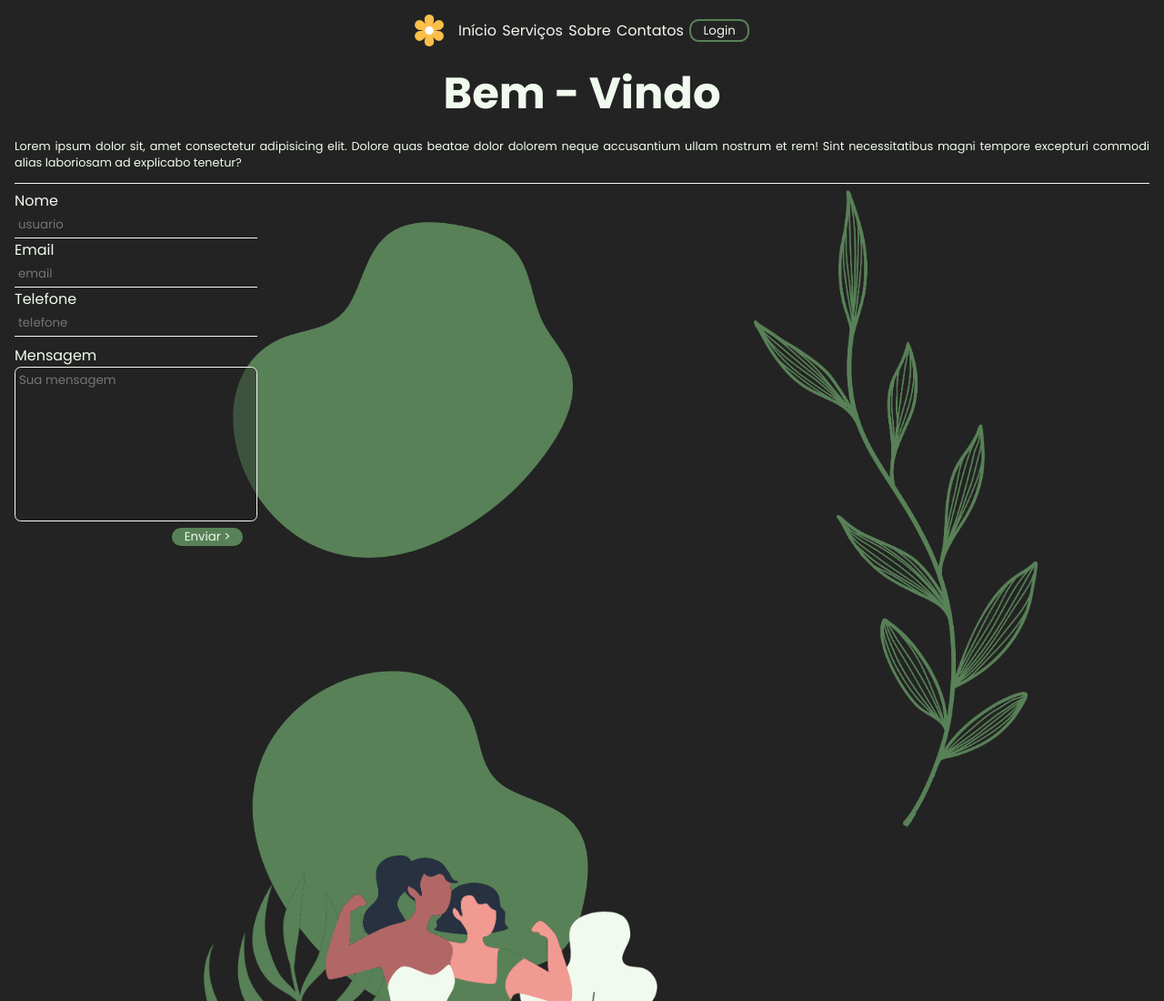
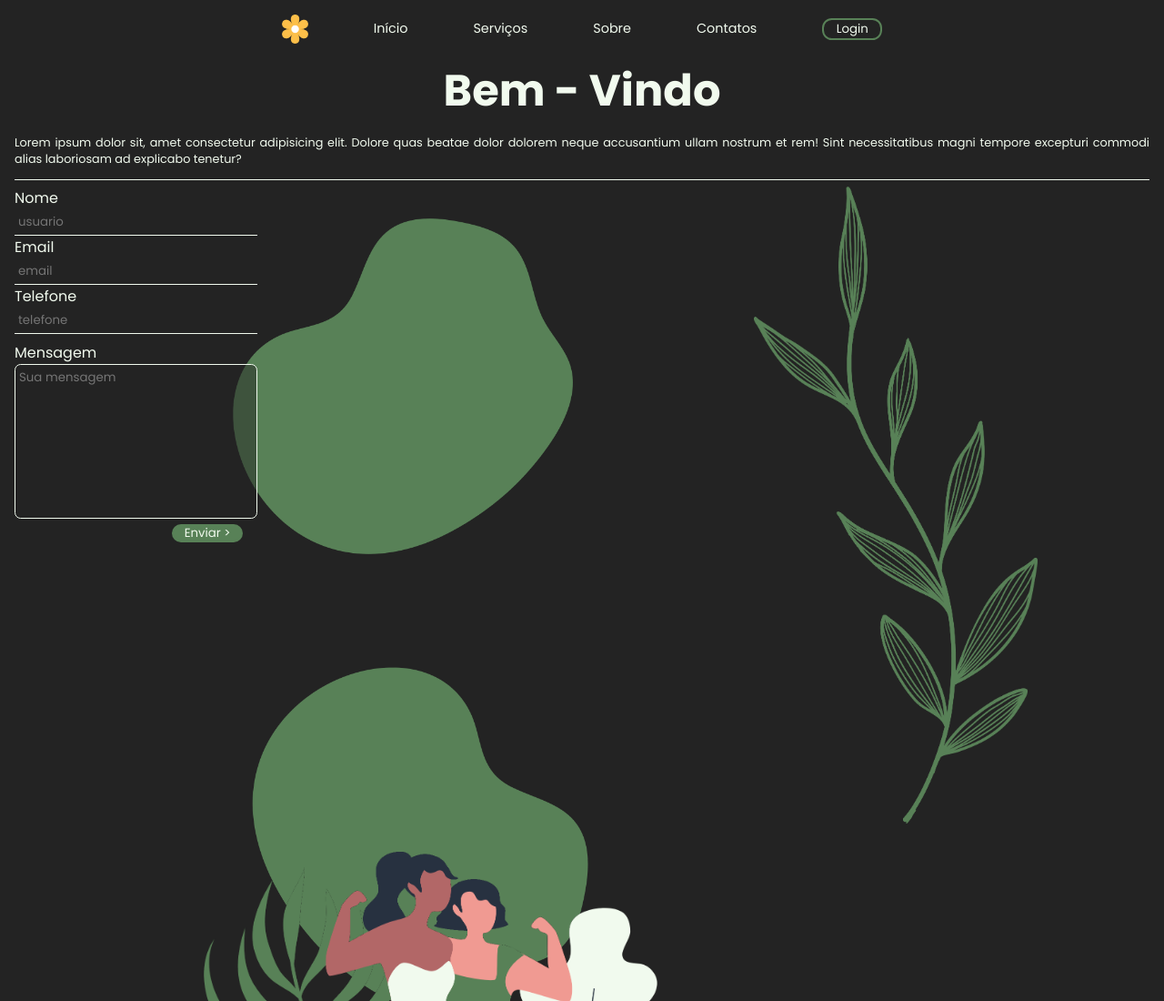
Before and after one commit to LukasNatanael/landing-page-nature, a plain HTML site: page index.html in a window 1280 px wide. Shown: the top 1100 px of the page at 91% size. Drawn offline with Linux system fonts and the light colour scheme.

Commit message:
altura e navegação corrigida

```diff
--- a/styles/style.css
+++ b/styles/style.css
@@ -33,15 +33,19 @@ a {
 
 body {
     padding: 1em;
+    overflow: hidden;
 }
 
+/* main {
+    height: 89vh;
+} */
 
 .cabecalho {
     display: flex;
     justify-content: center;
     align-items: center;
-    gap: 1em;
-    font-size: 1em;
+    gap: .5em;
+    font-size: .9em;
 }
 
 
@@ -62,6 +66,8 @@ body {
 .navegacao {
     display: flex;
     gap: .4em;
+    justify-content: center;
+    align-items: center;
 }
 
 .conteudo {
@@ -198,3 +204,13 @@ body {
 .light-btn {
     color: var(--verde-escuro);
 }
+
+@media screen and (min-width: 950px) {
+
+    .cabecalho {
+        gap: 5em;
+    }
+    .navegacao {
+        gap: 5em;
+    }
+}
```
